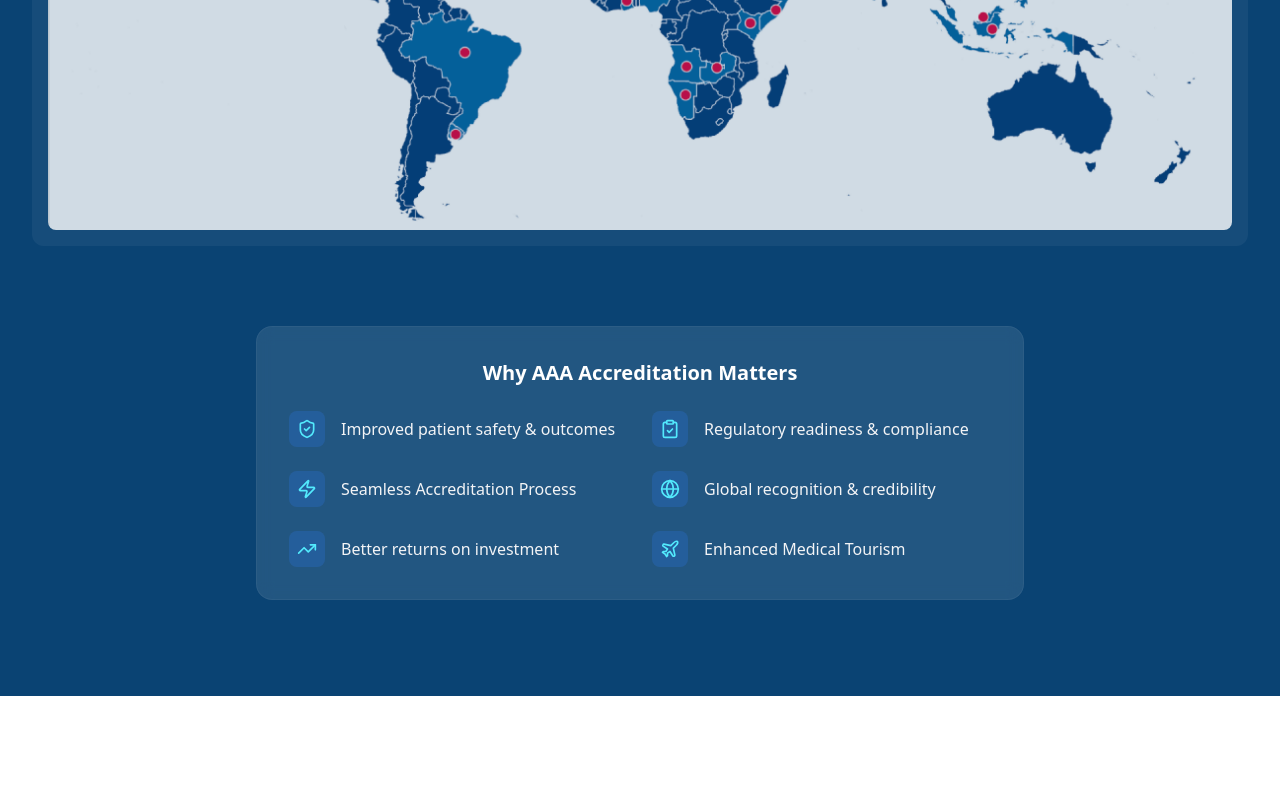
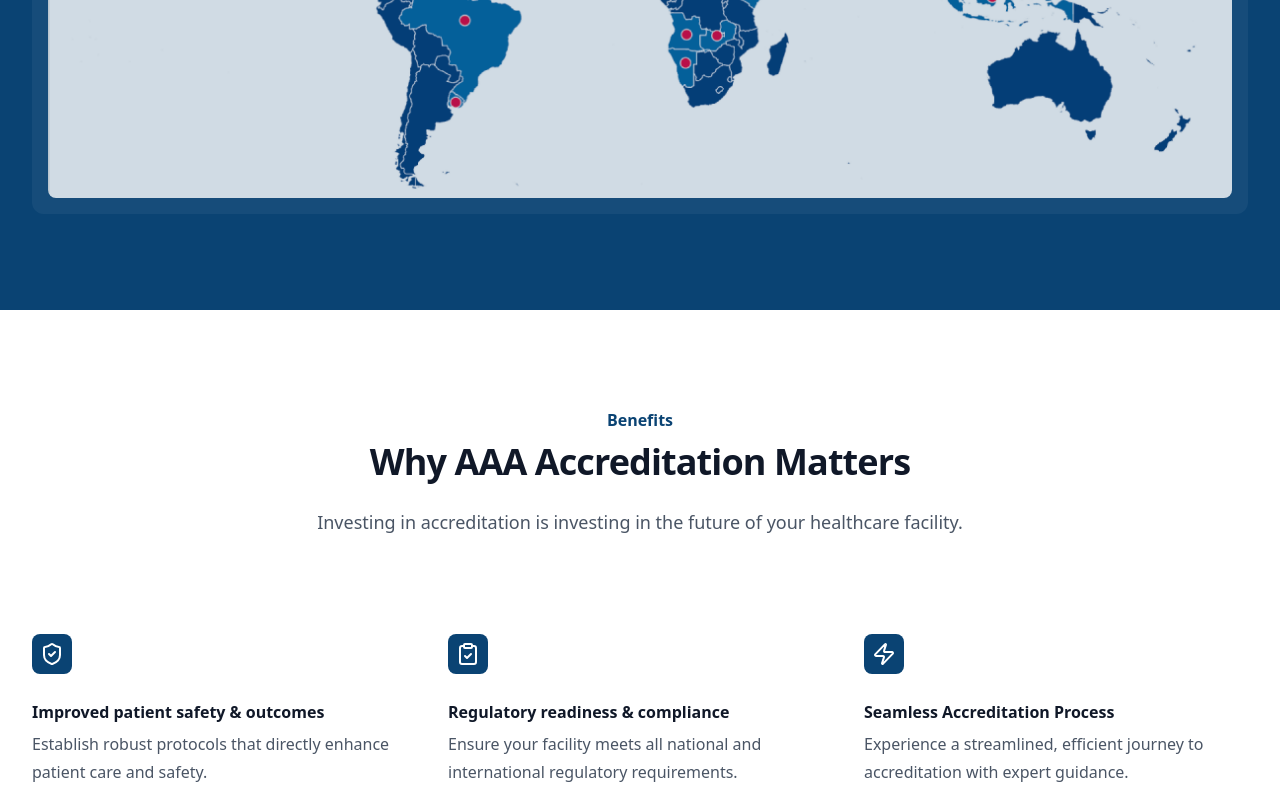
Before and after one commit to aaaacreditation/healthcare, a Next.js app: page / in a window 1280 px wide. Shown: the part 2242-3039 px from the top of the page. Built offline with nearby package versions, Linux system fonts and the light colour scheme.

Commit message:
style: remove extra text and lists from Global Presence

```diff
--- a/app/components/GlobalPresence.tsx
+++ b/app/components/GlobalPresence.tsx
@@ -1,15 +1,5 @@
 import React from 'react';
 import { Section } from './ui/Section';
-import { ShieldCheck, ClipboardCheck, Zap, Globe, TrendingUp, Plane } from 'lucide-react';
-
-const listItems = [
-    { name: 'Improved patient safety & outcomes', icon: ShieldCheck },
-    { name: 'Regulatory readiness & compliance', icon: ClipboardCheck },
-    { name: 'Seamless Accreditation Process', icon: Zap },
-    { name: 'Global recognition & credibility', icon: Globe },
-    { name: 'Better returns on investment', icon: TrendingUp },
-    { name: 'Enhanced Medical Tourism', icon: Plane }
-];
 
 export const GlobalPresence = () => {
     return (
@@ -18,7 +8,7 @@
                 <div className="text-center">
                     <h2 className="text-3xl font-bold tracking-tight text-white sm:text-4xl mb-6">Leadership & Governance</h2>
                     <p className="mt-4 text-lg leading-8 text-gray-200 max-w-4xl mx-auto">
-                        AAA’s reach extends across 53 countries, bringing a consistent, world-class standard of excellence to diverse industries. At its core, AAA is deeply committed to healthcare ensuring hospitals, clinics, and medical institutions meet the highest benchmarks of safety, service, and patient care. AAA’s story is one of connection, linking institutions to global best practices, fostering confidence in every certificate issued, and ultimately, building a new generation of trust.
+                        At its core, AAA is deeply committed to healthcare ensuring hospitals, clinics, and medical institutions meet the highest benchmarks of safety, service, and patient care. AAA’s story is one of connection, linking institutions to global best practices, fostering confidence in every certificate issued, and ultimately, building a new generation of trust.
                     </p>
                 </div>
 
@@ -33,22 +23,6 @@
                         </div>
                     </div>
                 </div>
-
-                <div className="mt-20 flex justify-center">
-                    <div className="relative bg-white/10 p-8 rounded-2xl backdrop-blur-sm border border-white/5 w-full max-w-3xl">
-                        <h4 className="text-xl font-bold text-white mb-6 text-center">Why AAA Accreditation Matters</h4>
-                        <ul className="grid grid-cols-1 sm:grid-cols-2 gap-6">
-                            {listItems.map((item, index) => (
-                                <li key={index} className="flex items-center gap-4">
-                                    <div className="p-2 bg-blue-500/20 rounded-lg shrink-0">
-                                        <item.icon className="h-5 w-5 text-cyan-300" />
-                                    </div>
-                                    <span className="text-gray-100 font-medium">{item.name}</span>
-                                </li>
-                            ))}
-                        </ul>
-                    </div>
-                </div>
             </div>
         </Section>
     );
```
